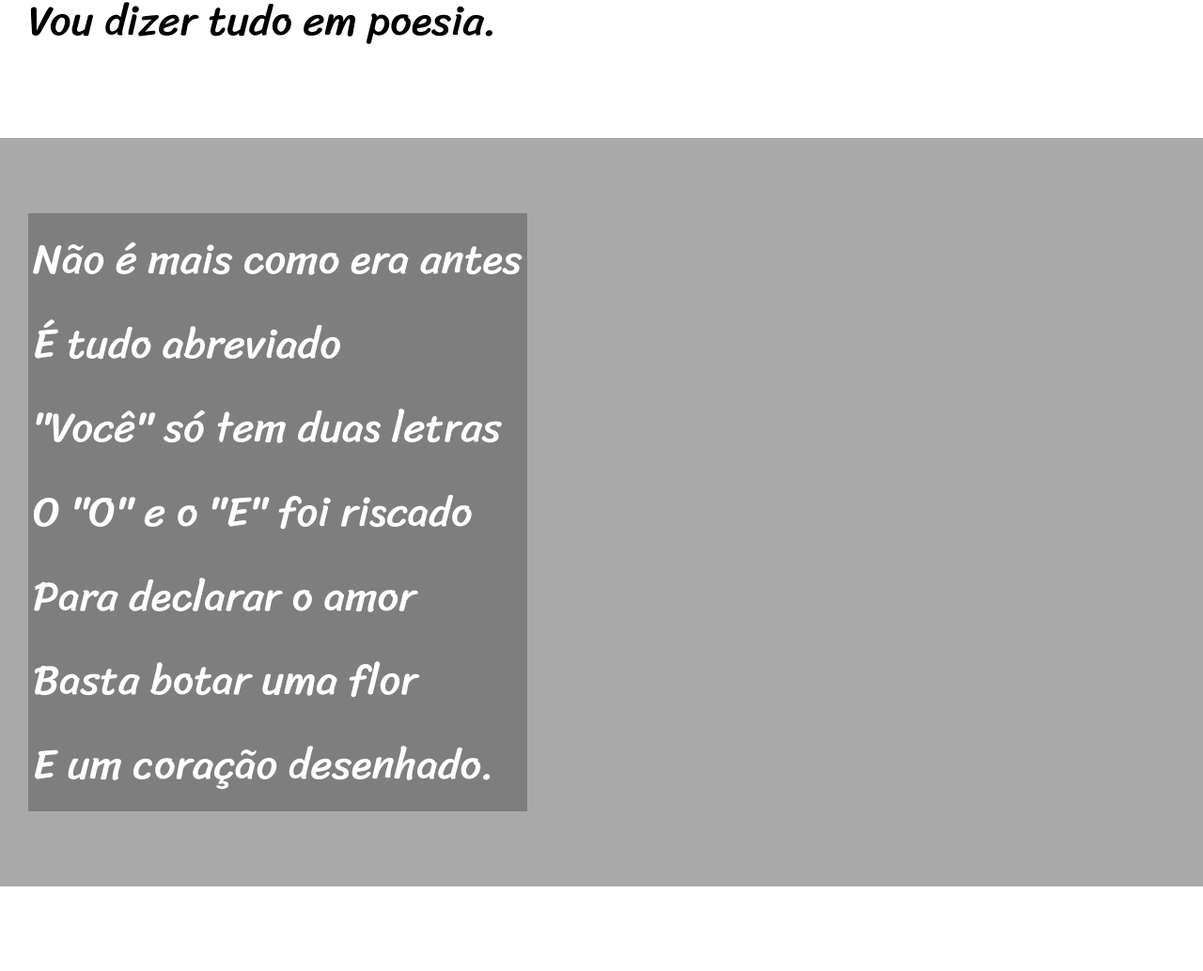
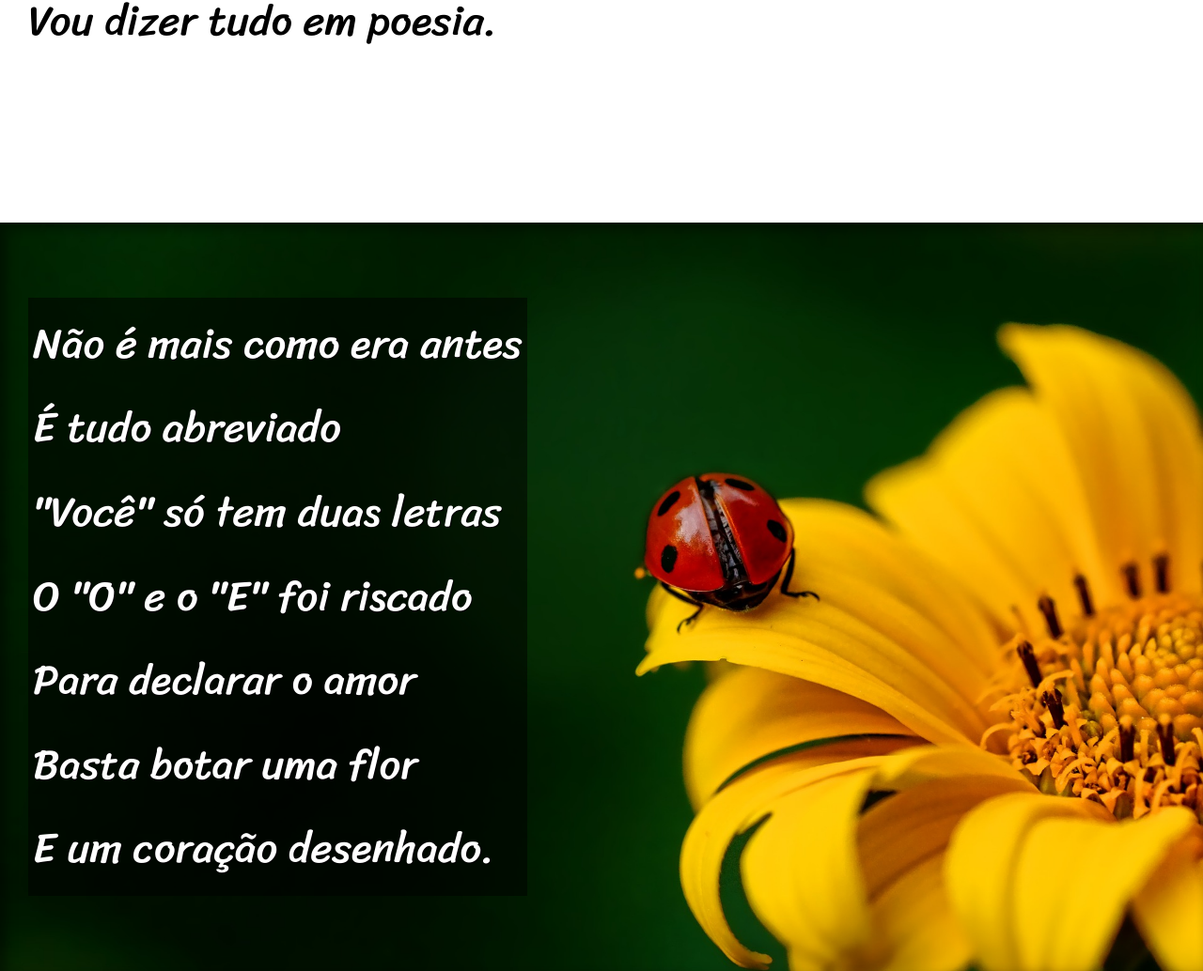
Before and after one commit to adrielnazar/HTML-css, a plain HTML site: page desafios/d012/index.html in a window 1280 px wide. Shown: the part 900-1934 px from the top of the page at 94% size. Drawn offline with Linux system fonts and the light colour scheme.

Commit message:
Atualizei projeto cordel

```diff
--- a/desafios/d012/estilo/style.css
+++ b/desafios/d012/estilo/style.css
@@ -59,6 +59,10 @@ section {
     font-size: 3.5vw;
 }
 
+section > p {
+    padding-bottom: 2em;
+}
+
 section.normal {
     background-color: white;
     color: black;
@@ -67,12 +71,25 @@ section.normal {
 section.imagem {
     background-color: rgba(51, 51, 51,);
     color: white;
+    box-shadow: inset 6px 6px 13px rgba(0, 0, 0, 0.473);
+    background-size: cover;
+    background-attachment: fixed;
 }
 
 section.imagem > p {
     display: inline-block;
     padding: 5px;
-    background-color: rgba(0, 0, 0, 0.253);
+    background-color: rgba(0, 0, 0, 0.514);
+    text-shadow: 1px 1px 0px black ;
+}
+
+section#img01 {
+    background-image: url(../imagens/background001.jpg);
+    background-position: right center;
+}
+
+section#img02 {
+    background-image: url(../imagens/background002.jpg);
 }
 
 footer {
--- a/desafios/d012/index.html
+++ b/desafios/d012/index.html
@@ -27,7 +27,7 @@
         </p>
     </section>
 
-    <section class="imagem">
+    <section class="imagem" id="img01">
         <p>
             Não é mais como era antes <br>
             É tudo abreviado <br>
@@ -61,7 +61,7 @@
         </p>
     </section>
 
-    <section class="imagem">
+    <section class="imagem" id="img02">
         <p>
             Tenho saudade das cartas <br>
             Escritas com a própria mão <br>
```
